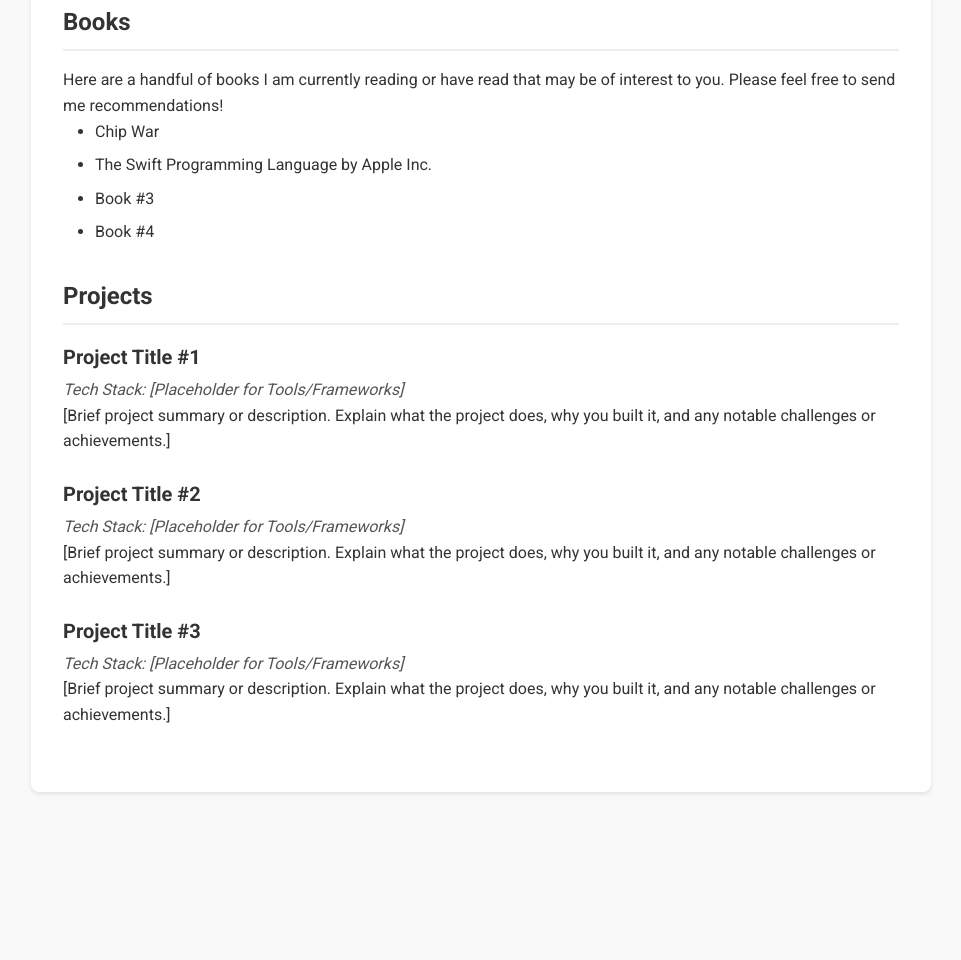
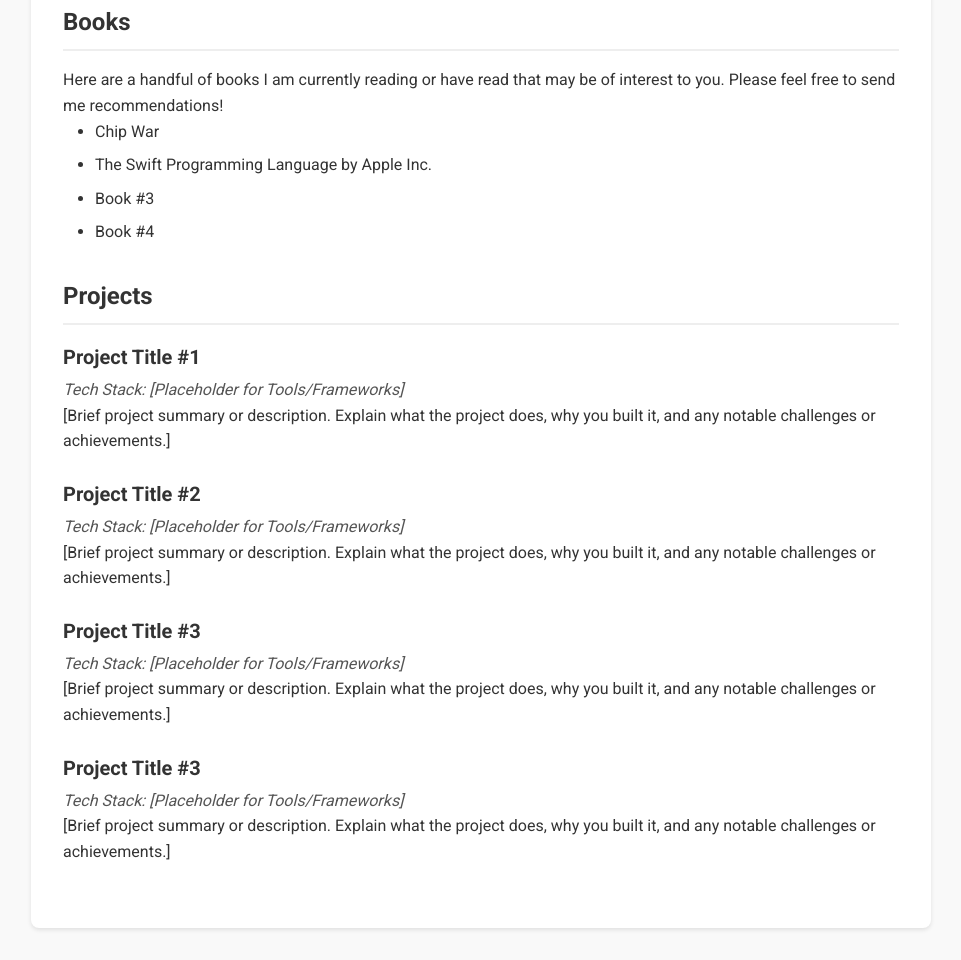
Before and after one commit to georgeshields/ResumeSite, a website: page projects.html in a window 1280 px wide. Shown: the part 539-1499 px from the top of the page, without its empty margins (159-1120 px from the left). Before the commit the page ends 1363 px from the top, so only its background shows below. Drawn offline with Linux system fonts and the light colour scheme.

Commit message:
added content to projects.html

```diff
--- a/projects.html
+++ b/projects.html
@@ -210,6 +210,16 @@
         </p>
       </div>
 
+      <!-- Project #3 -->
+      <div class="project">
+        <h3>Project Title #3</h3>
+        <p class="tech-stack">Tech Stack: [Placeholder for Tools/Frameworks]</p>
+        <p>
+          [Brief project summary or description. Explain what the project does,
+          why you built it, and any notable challenges or achievements.]
+        </p>
+      </div>
+
       <!-- Add more project entries as you like -->
     </section>
 
```
